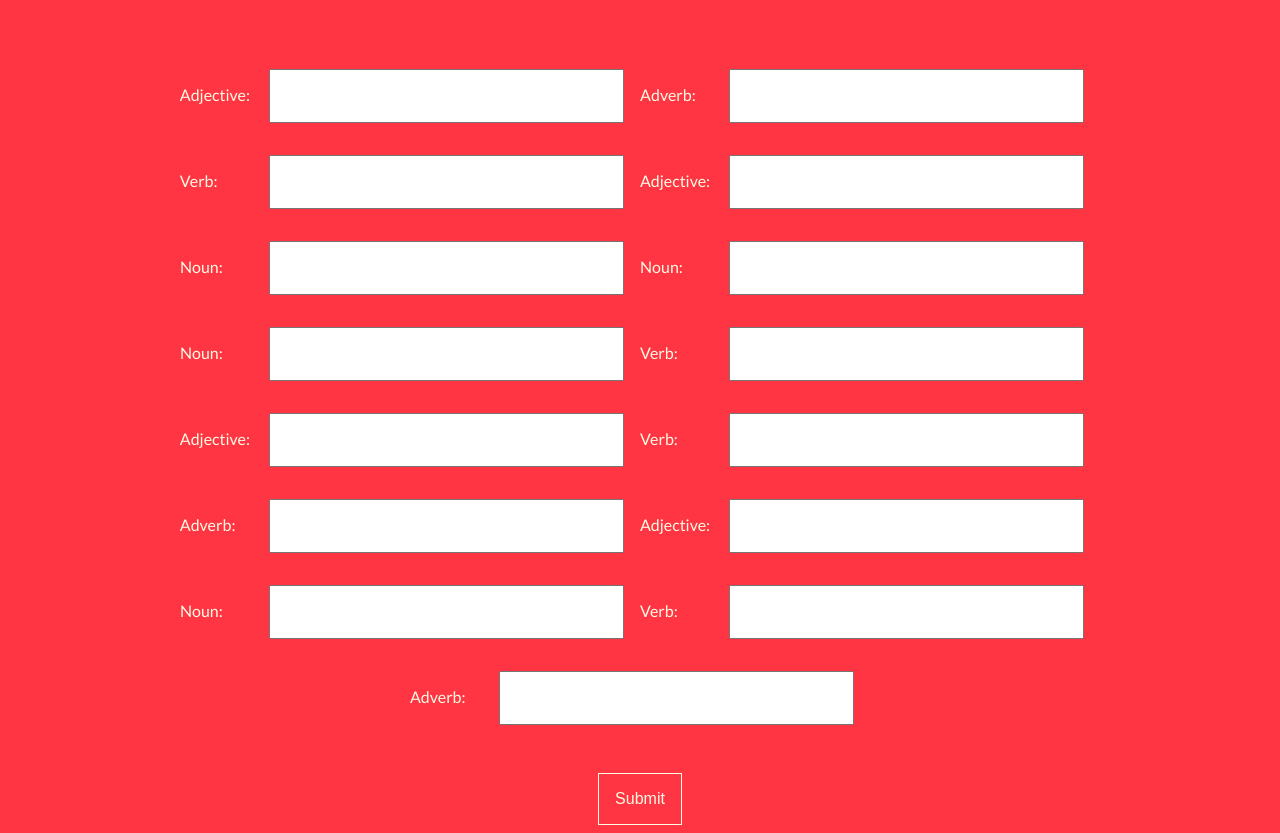
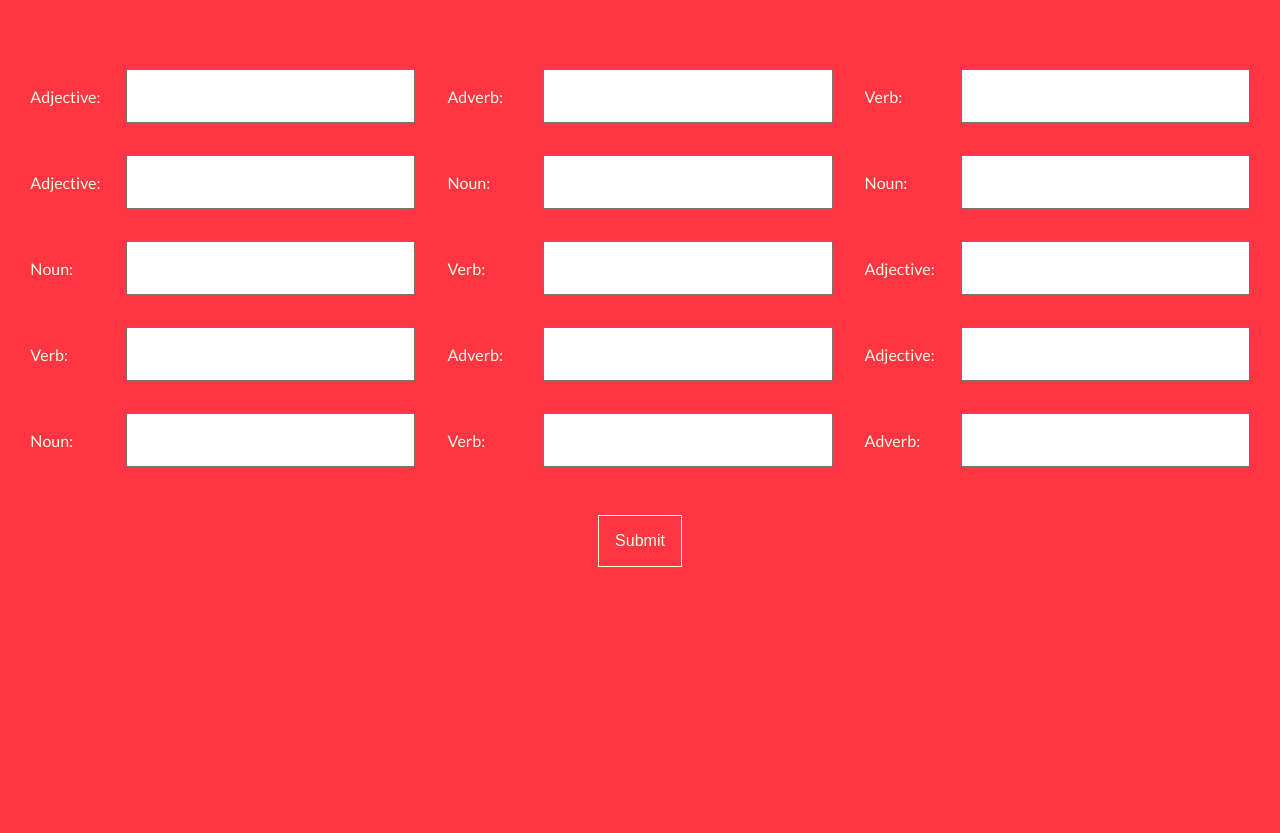
Before and after one commit to FAC10/week-4-zapo, a website: page public/index.html in a window 1280 px wide. Shown: the part 95-928 px from the top of the page. After the commit the page ends 800 px from the top, so only its background shows below. Drawn offline with Linux system fonts and the light colour scheme.

Commit message:
Got the responsive layout working
Relates #27

```diff
--- a/public/index.css
+++ b/public/index.css
@@ -1,3 +1,8 @@
+* {
+  -webkit-box-sizing: border-box;
+  box-sizing: border-box;
+}
+
 body {
   background-color: #ff3543;
   color: #fffae3;
@@ -16,11 +21,12 @@ body {
 }
 
 input {
-    display: inline-block;
-    margin: 1rem;
+    width: 100%;
+    margin: 1rem 0;
     padding: 1rem;
-    padding-right: 8rem;
+    /*padding-right: 8rem;*/
     font-size: 1rem;
+    flex: 1;
 }
 
 input:focus {
@@ -35,7 +41,11 @@ input:focus {
 
 label {
     min-width: 70px;
-    display: inline-block;
+    /*display: inline-block;*/
+    flex: 1 0 33%;
+    display: flex;
+    -ms-align-items: center;
+    align-items: center;
 }
 
 #button {
@@ -58,10 +68,31 @@ button:hover {
   color: #ff3543;
 }
 
-@media screen and (max-width: 800px) {
-
 .input {
-  display: block;
+  padding: 0 1rem;
+  display: flex;
+  flex: 0 0 33%;
 }
 
+.input > label {
+  flex: 0 0 6em;
+  text-align: right;
 }
+
+/*@media screen and (max-width: 950px) {
+  .input {
+    flex-basis: 50%;
+  }
+}*/
+
+@media screen and (max-width: 1200px) {
+  .flex {
+    display: block;
+    margin: 0 auto;
+    max-width: 30rem;
+  }
+  .input {
+    display: block;
+    /*flex: 0 0 100%;*/
+  }
+}
--- a/public/index.html
+++ b/public/index.html
@@ -18,72 +18,85 @@
   </header>
 
   <section id="inputs">
-            <form class = 'flex'>
-                <section class='input'>
-                    <label for='0'>Adjective:</label> <input list='suggested-0' type="text" name="adjective" id="0" autocomplete='off'>
-                    <datalist id='suggested-0'>
-    <!-- <option value = 'random crap'> -->
-                    </datalist>
-                  </section>
-                  <section class='input'>
-                    <label for='1'>Adverb:</label> <input list='suggested-1' type="text" name="adverb" id="1" autocomplete='off'>
+    <form class='flex'>
+      <div class='input'>
+        <label for='0'>Adjective:</label>
+        <input list='suggested-0' type="text" name="adjective" id="0" autocomplete='off'>
+        <datalist id='suggested-0'></datalist>
+      </div>
+      <div class='input'>
+        <label for='1'>Adverb:</label>
+        <input list='suggested-1' type="text" name="adverb" id="1" autocomplete='off'>
         <datalist id='suggested-1'></datalist>
-                  </section>
-                  <section class='input'>
-                    <label for='2'>Verb:</label> <input list='suggested-2' type="text" name="verb" id="2" autocomplete='off'>
+      </div>
+      <div class='input'>
+        <label for='2'>Verb:</label>
+        <input list='suggested-2' type="text" name="verb" id="2" autocomplete='off'>
         <datalist id='suggested-2'></datalist>
-                  </section>
-                <section class='input'>
-                    <label for='3'>Adjective:</label> <input list='suggested-3' type="text" name="adjective" id="3" autocomplete='off'>
+      </div>
+      <div class='input'>
+        <label for='3'>Adjective:</label>
+        <input list='suggested-3' type="text" name="adjective" id="3" autocomplete='off'>
         <datalist id='suggested-3'></datalist>
-                  </section>
-                  <section class='input'>
-                    <label for='4'>Noun:</label> <input list='suggested-4' type="text" name="noun" id="4" autocomplete='off'>
+      </div>
+      <div class='input'>
+        <label for='4'>Noun:</label>
+        <input list='suggested-4' type="text" name="noun" id="4" autocomplete='off'>
         <datalist id='suggested-4'></datalist>
-                  </section>
-                  <section class='input'>
-                    <label for='5'>Noun:</label> <input list='suggested-5' type="text" name="noun" id="5" autocomplete='off'>
+      </div>
+      <div class='input'>
+        <label for='5'>Noun:</label>
+        <input list='suggested-5' type="text" name="noun" id="5" autocomplete='off'>
         <datalist id='suggested-5'></datalist>
-                </section>
-                <section class='input'>
-                    <label for='6'>Noun:</label> <input list='suggested-6' type="text" name="noun" id="6" autocomplete='off'>
+      </div>
+      <div class='input'>
+        <label for='6'>Noun:</label>
+        <input list='suggested-6' type="text" name="noun" id="6" autocomplete='off'>
         <datalist id='suggested-6'></datalist>
-                </section>
-                <section class='input'>
-                    <label for='7'>Verb:</label> <input list='suggested-7' type="text" name="verb" id="7" autocomplete='off'>
+      </div>
+      <div class='input'>
+        <label for='7'>Verb:</label>
+        <input list='suggested-7' type="text" name="verb" id="7" autocomplete='off'>
         <datalist id='suggested-7'></datalist>
-                </section>
-                <section class='input'>
-                    <label for='8'>Adjective:</label> <input list='suggested-8' type="text" name="adjective" id="8" autocomplete='off'>
+      </div>
+      <div class='input'>
+        <label for='8'>Adjective:</label>
+        <input list='suggested-8' type="text" name="adjective" id="8" autocomplete='off'>
         <datalist id='suggested-8'></datalist>
-                </section>
-                <section class='input'>
-                    <label for='9'>Verb:</label> <input list='suggested-9' type="text" name="verb" id="9" autocomplete='off'>
+      </div>
+      <div class='input'>
+        <label for='9'>Verb:</label>
+        <input list='suggested-9' type="text" name="verb" id="9" autocomplete='off'>
         <datalist id='suggested-9'></datalist>
-                </section>
-                <section class='input'>
-                    <label for='10'>Adverb:</label> <input list='suggested-10' type="text" name="adverb" id="10" autocomplete='off'>
+      </div>
+      <div class='input'>
+        <label for='10'>Adverb:</label>
+        <input list='suggested-10' type="text" name="adverb" id="10" autocomplete='off'>
         <datalist id='suggested-10'></datalist>
-                </section>
-                <section class='input'>
-                    <label for='11'>Adjective:</label> <input list='suggested-11' type="text" name="adjective" id="11" autocomplete='off'>
+      </div>
+      <div class='input'>
+        <label for='11'>Adjective:</label>
+        <input list='suggested-11' type="text" name="adjective" id="11" autocomplete='off'>
         <datalist id='suggested-11'></datalist>
-                </section>
-                <section class='input'>
-                    <label for='12'>Noun:</label> <input list='suggested-12' type="text" name="noun" id="12" autocomplete='off'>
+      </div>
+      <div class='input'>
+        <label for='12'>Noun:</label>
+        <input list='suggested-12' type="text" name="noun" id="12" autocomplete='off'>
         <datalist id='suggested-12'></datalist>
-                </section>
-                <section class='input'>
-                    <label for='13'>Verb:</label> <input list='suggested-13' type="text" name="verb" id="13" autocomplete='off'>
+      </div>
+      <div class='input'>
+        <label for='13'>Verb:</label>
+        <input list='suggested-13' type="text" name="verb" id="13" autocomplete='off'>
         <datalist id='suggested-13'></datalist>
-                </section>
-                <section class='input'>
-                    <label for='14'>Adverb:</label> <input list='suggested-14' type="text" name="adverb" id="14" autocomplete='off'>
+      </div>
+      <div class='input'>
+        <label for='14'>Adverb:</label>
+        <input list='suggested-14' type="text" name="adverb" id="14" autocomplete='off'>
         <datalist id='suggested-14'></datalist>
-                </section>
-                <section id = 'button'>
+      </div>
+      <div id='button'>
         <button type="submit" value="submit"> Submit </button>
-              </section>
+      </div>
     </form>
   </section>
 
```
Lines whose indentation alone changed are shown as unchanged.
